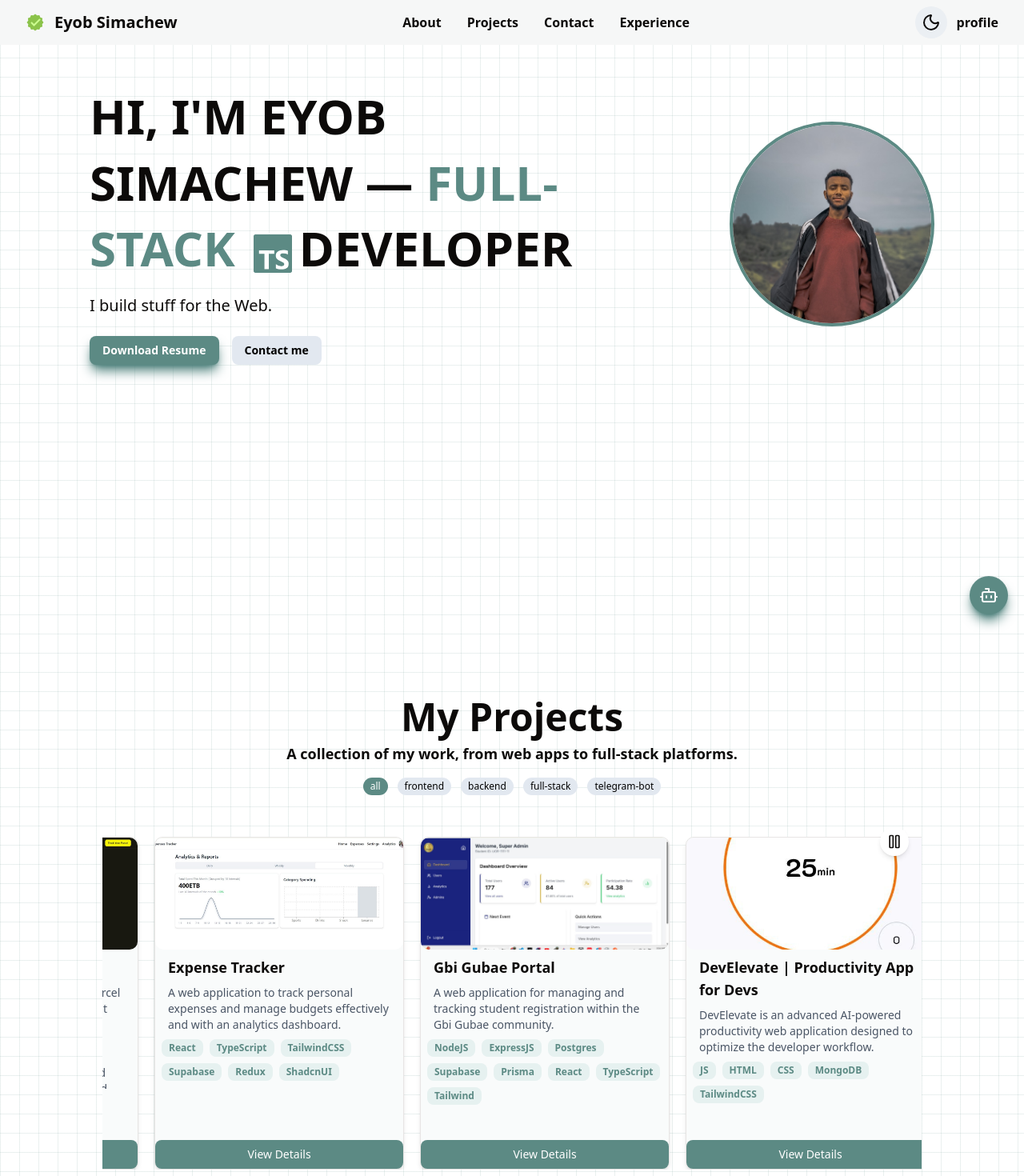
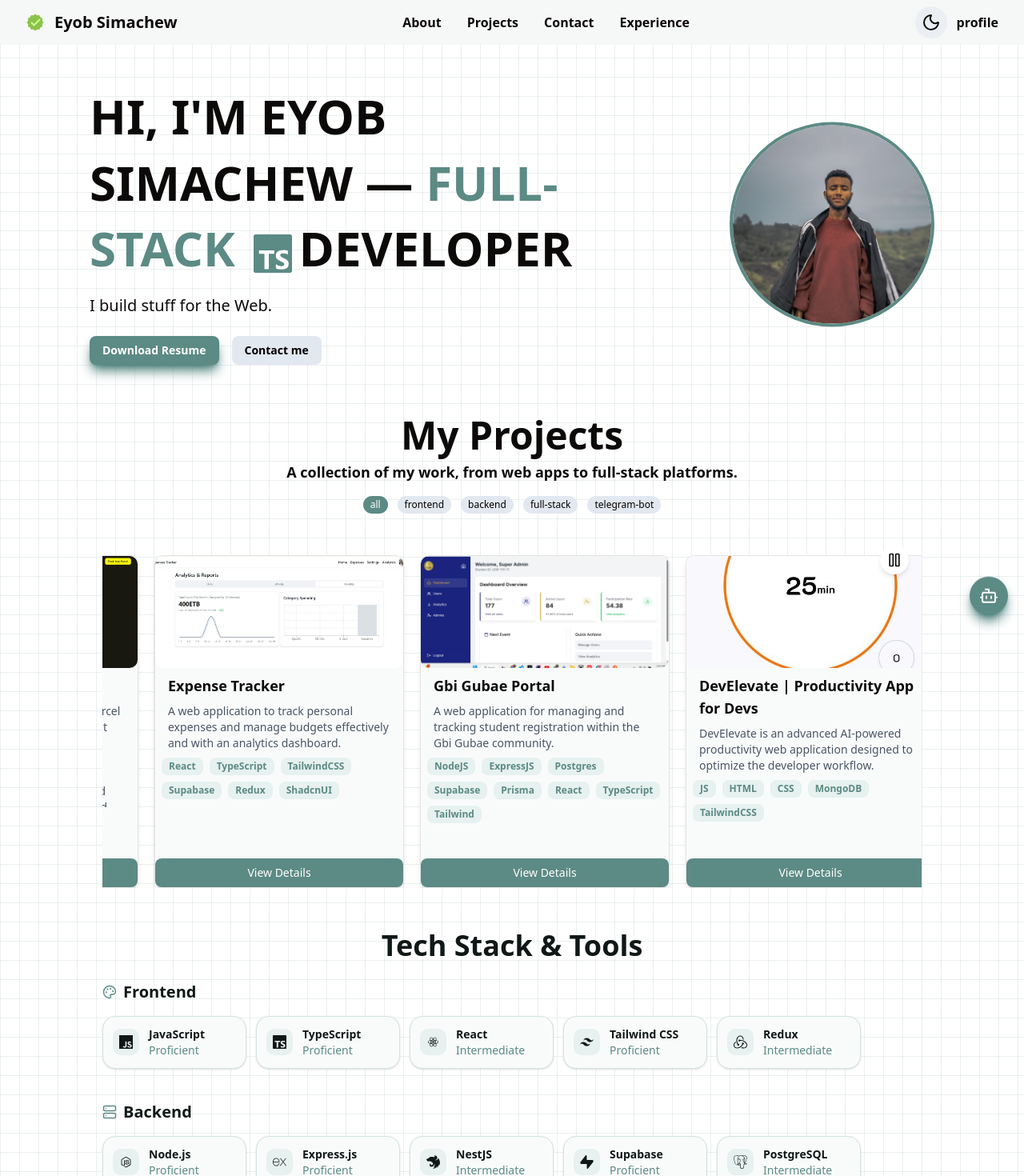
Before and after one commit to Eyob-smax/Portfolio, a React (Vite) app: page / in a window 1280 px wide. Shown: the top 1470 px of the page at 80% size. Built offline with nearby package versions, Linux system fonts and the light colour scheme.

Commit message:
Adding some animation on skills

```diff
--- a/package.json
+++ b/package.json
@@ -15,6 +15,7 @@
     "class-variance-authority": "^0.7.1",
     "clsx": "^2.1.1",
     "lucide-react": "^0.544.0",
+    "motion": "^12.23.24",
     "react": "^19.1.1",
     "react-dom": "^19.1.1",
     "react-icons": "^5.5.0",
--- a/src/App.tsx
+++ b/src/App.tsx
@@ -6,7 +6,7 @@ import Skills from "./pages/Skills";
 function App() {
   return (
     <div className="relative inset-0 w-full bg-[linear-gradient(to_right,#5c8a8441,transparent_1px),linear-gradient(to_bottom,#5c8a8441,transparent_1px)] bg-[size:24px_24px]">
-      <div className=" top-0 right-0 left-0 z-50">
+      <div className="sticky top-0 right-0 left-0 z-50">
         <Header
           title="Eyob Simachew"
           tabLinks={[
--- a/src/lib/data.ts
+++ b/src/lib/data.ts
@@ -215,7 +215,7 @@ The project showcases an understanding of **user-centered design principles**, c
       "AssemblyAI",
     ],
     source: "https://github.com/Eyob-smax/Voice_To_Text-Bot",
-    visit: "https://voice-to-text-bot.vercel.app/",
+    visit: "https://t.me/voice_T_text_bot/",
     detailedDescription: `Voice Transcriber Bot — Turn Voice Messages into Instant Text
 
 Voice Transcriber Bot is a Telegram-based automation tool that instantly converts voice messages into text, making communication effortless even when users can’t listen to audio. Designed for convenience and real-world practicality, it provides fast, reliable, and privacy-friendly transcription powered by modern AI.
@@ -238,7 +238,7 @@ This bot demonstrates both technical depth and creative problem-solving, turning
     class: ["telegram-bot"],
     tags: ["NodeJS", "ExpressJS", "Telegraf", "ytdl-core"],
     source: "https://github.com/Eyob-smax/Media-Downloader-bot",
-    visit: "https://media-downloader-bot.vercel.app/",
+    visit: "https://t.me/yt_video_dowloader_bot/",
     detailedDescription: `Turbo Social Media Downloader Bot — Fast, Reliable, and Scalable
 
 Turbo Social Media Downloader Bot is a high-performance Telegram bot designed to download and convert media from major social platforms like TikTok, YouTube, Instagram, Facebook, and Twitter. Built with Node.js and the Telegram Bot API, it enables users to download videos or extract audio—individually or in bulk—with lightning-fast performance.
--- a/src/pages/Experience.tsx
+++ b/src/pages/Experience.tsx
@@ -0,0 +1,3 @@
+export default function Exeperience() {
+  return <div></div>;
+}
--- a/src/pages/Home.tsx
+++ b/src/pages/Home.tsx
@@ -3,12 +3,13 @@ import { Bot } from "lucide-react";
 import { useState } from "react";
 import profile from "../assets/Profile.jpg";
 import { SiTypescript } from "react-icons/si";
+import { motion } from "motion/react";
 
 export default function Home() {
   const [micHover, setMicHover] = useState(false);
 
   return (
-    <div className="flex flex-col w-[85%] mx-auto min-h-screen">
+    <div className="flex flex-col w-[85%] mx-auto max-h-screen">
       <div className="flex flex-col-reverse lg:flex-row w-full max-w-6xl mx-auto items-center lg:justify-between px-4 py-12 gap-10">
         <div className="lg:w-2/3 text-center lg:text-left">
           <h1 className="text-4xl sm:text-5xl md:text-6xl font-bold leading-snug">
@@ -29,7 +30,16 @@ export default function Home() {
             </Button>
           </div>
         </div>
-        <div className="flex justify-center lg:justify-end">
+        <motion.div
+          initial={{ y: 0 }}
+          animate={{ y: [0, 10, 0] }}
+          transition={{
+            duration: 2,
+            repeat: Infinity,
+            ease: "easeInOut",
+          }}
+        >
+          <div className="flex  justify-center lg:justify-end">
             <div className="rounded-full overflow-hidden border-4 border-[#5c8a84] w-48 h-48 sm:w-56 sm:h-56 md:w-64 md:h-64">
               <img
                 className="w-full h-full object-cover"
@@ -38,6 +48,7 @@ export default function Home() {
               />
             </div>
           </div>
+        </motion.div>
       </div>
       <div
         onMouseOver={() => setMicHover(true)}
--- a/src/pages/Skills.tsx
+++ b/src/pages/Skills.tsx
@@ -1,6 +1,7 @@
 import React from "react";
 import { Palette, Server, Hammer } from "lucide-react";
 import { tech_stack } from "@/lib/data";
+import { motion } from "motion/react";
 
 interface SkillCardProps {
   icon: React.ElementType;
@@ -9,18 +10,42 @@ interface SkillCardProps {
 }
 
 const SkillCard: React.FC<SkillCardProps> = ({ icon: Icon, title, level }) => (
-  <div className="flex flex-1 flex-col gap-3 rounded-2xl border border-[#d4e2e1] bg-[#f9fbfb] p-5 shadow-sm hover:shadow-md transition-shadow min-w-[180px]">
+  <motion.div
+    className="flex flex-1 flex-col gap-3 rounded-2xl border border-[#d4e2e1] bg-[#f9fbfb] p-3 text-sm shadow-sm min-w-[180px]"
+    whileHover={{ scale: 1.05, boxShadow: "0 10px 20px rgba(0,0,0,0.15)" }}
+    whileTap={{ scale: 0.95 }}
+  >
     <div className="flex items-center gap-3">
       <div className="p-2 rounded-lg bg-[#e6f1f0] text-[#101817]">
-        <Icon size={20} />
+        <Icon size={17} />
       </div>
       <div>
-        <h2 className="text-[#101817] text-base font-semibold">{title}</h2>
+        <h2 className="text-[#101817] text-sm font-semibold">{title}</h2>
         <p className="text-[#5c8a84] text-sm">{level}</p>
       </div>
     </div>
-  </div>
+  </motion.div>
 );
+
+const containerVariants = {
+  hidden: { opacity: 0 },
+  visible: {
+    opacity: 1,
+    transition: {
+      staggerChildren: 0.25,
+    },
+  },
+};
+
+const itemVariants = {
+  hidden: { opacity: 0, y: 100, scale: 0.8 },
+  visible: {
+    opacity: 1,
+    y: 0,
+    scale: 1,
+    transition: { type: "spring", stiffness: 120, damping: 10 },
+  },
+};
 
 const TechPortfolio: React.FC = () => {
   return (
@@ -28,7 +53,7 @@ const TechPortfolio: React.FC = () => {
       className="flex h-auto min-h-screen w-[85%] mx-auto flex-col overflow-x-hidden px-4 sm:px-8"
       style={{ fontFamily: '"Spline Sans", "Noto Sans", sans-serif' }}
     >
-      <main className="py-12 mt-10 gap-8 mx-auto w-full max-w-[1200px] flex flex-col">
+      <main className="py-5 mt-8 gap-8 mx-auto w-full max-w-[1200px] flex flex-col">
         <section>
           <h1 className="text-3xl sm:text-4xl text-center font-bold text-[#101817] mb-6">
             Tech Stack & Tools
@@ -48,16 +73,27 @@ const TechPortfolio: React.FC = () => {
                 )}
                 {category.category}
               </h2>
-              <div className="flex flex-wrap gap-5">
+              <motion.div
+                className="flex flex-wrap gap-3"
+                variants={containerVariants}
+                initial="hidden"
+                animate="visible"
+              >
                 {category.skills.map((skill) => (
-                  <SkillCard
+                  <motion.div
                     key={skill.name}
-                    icon={skill.icon}
-                    title={skill.name}
-                    level={skill.proficiency}
-                  />
+                    variants={itemVariants}
+                    whileHover={{ scale: 1.02, rotate: 2 }}
+                    whileTap={{ scale: 0.95, rotate: 0 }}
+                  >
+                    <SkillCard
+                      icon={skill.icon}
+                      title={skill.name}
+                      level={skill.proficiency}
+                    />
+                  </motion.div>
                 ))}
-              </div>
+              </motion.div>
             </div>
           ))}
         </section>
```
Also changed, not shown: 1 other file (tests, documents, lock files or other folders). Lines whose indentation alone changed are shown as unchanged.
